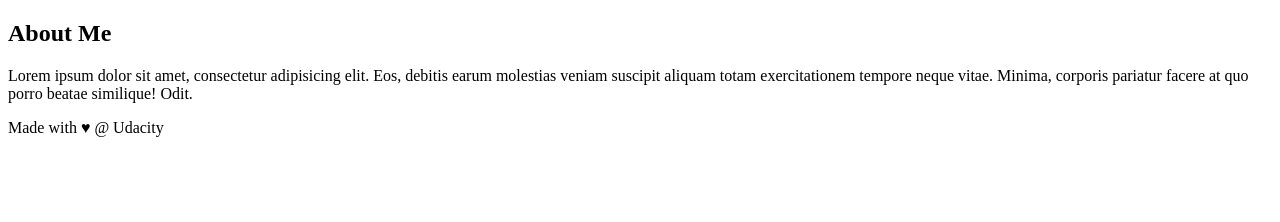
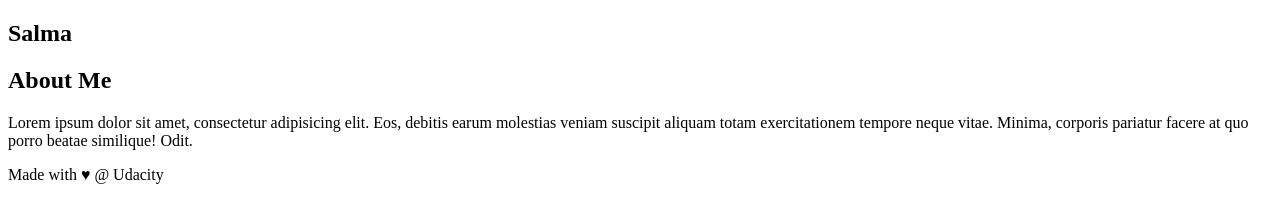
Before and after one commit to salma71192/git-project, a plain HTML site: page index.html in a window 1280 px wide. Drawn offline with Linux system fonts and the light colour scheme.

Commit message:
Add Header for Name To Sidebar

```diff
--- a/index.html
+++ b/index.html
@@ -16,6 +16,7 @@
 
 	<!-- start of new content -->
 	<aside>
+		<h1>Salma</h1>
 	    <h2>About Me</h2>
 
 	    <p>Lorem ipsum dolor sit amet, consectetur adipisicing elit. Eos, debitis earum molestias veniam suscipit aliquam totam exercitationem tempore neque vitae. Minima, corporis pariatur facere at quo porro beatae similique! Odit.</p>
```
